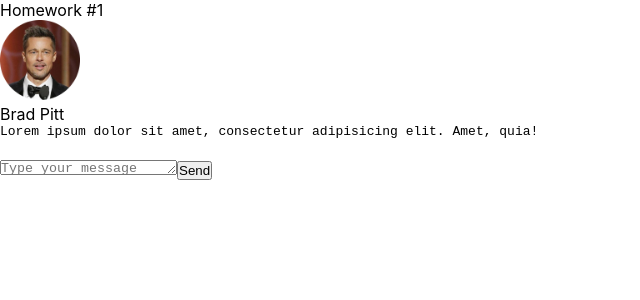
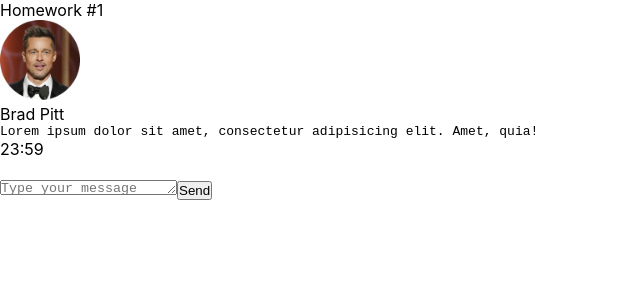
Before and after one commit to dmitrybdrv/hw, a React (Create React App) app: page / in a window 1280 px wide. Shown: the top 300 px of the page, without its empty margins (0-640 px from the left). Built offline with nearby package versions, Linux system fonts and the light colour scheme.

Commit message:
add time for messages

```diff
--- a/src/s2-homeworks/hw01/message/Message.tsx
+++ b/src/s2-homeworks/hw01/message/Message.tsx
@@ -30,7 +30,7 @@ const Message = (props: MessagePropsType) => {
             </div>
             <div id={'hw1-time-' + props.message.id} className={s.time}>
                 {/*создаёт студент*/}
-
+                {props.message.message.time}
                 {/**/}
             </div>
 
```
